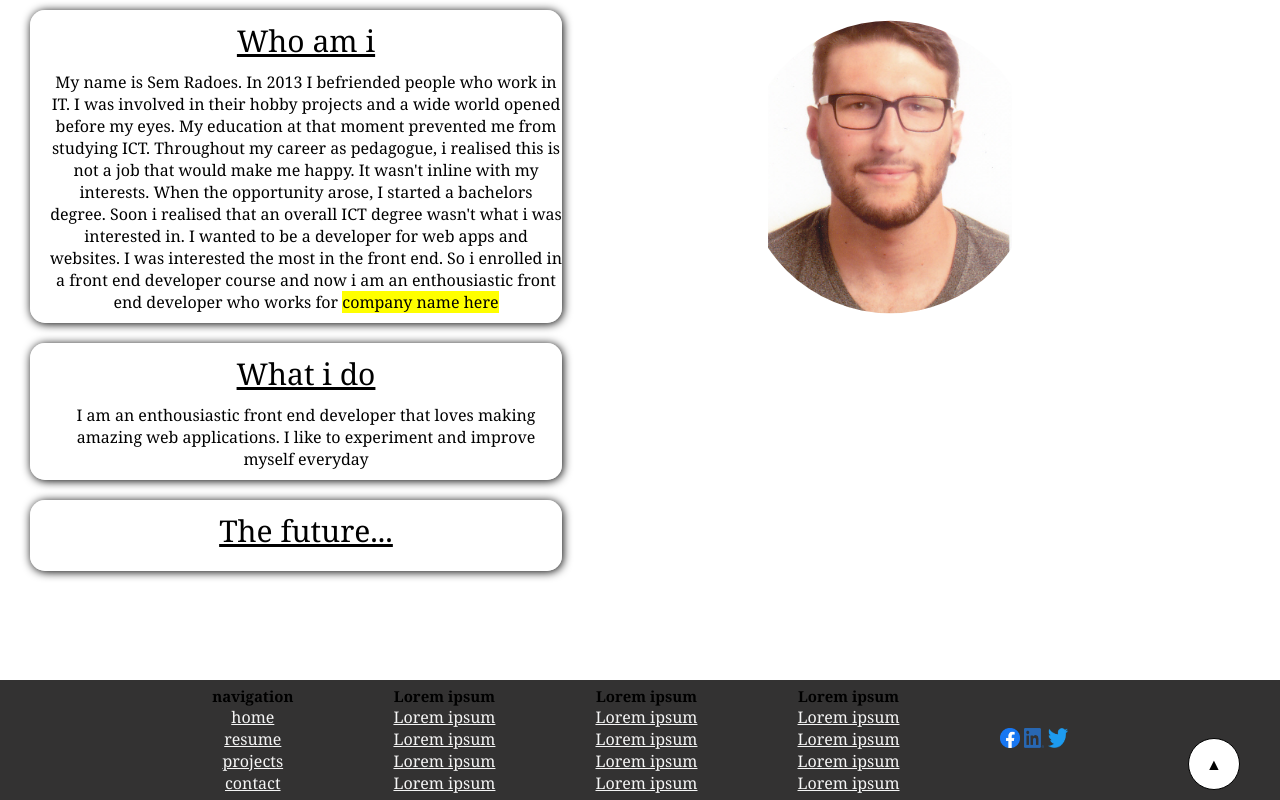
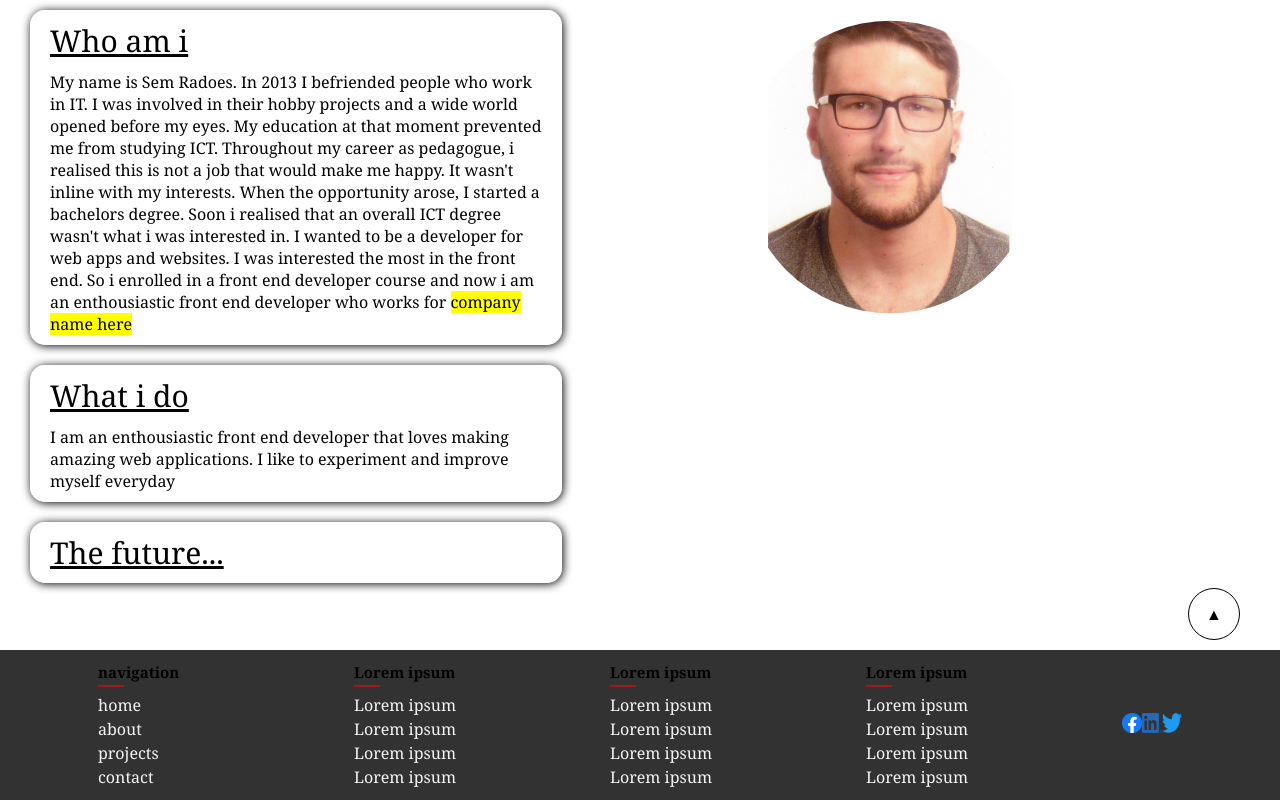
Before and after one commit to Aws3m/practicewebsite, a plain HTML site: page about/about.html in a window 1280 px wide. Drawn offline with Linux system fonts and the light colour scheme.

Commit message:
changes 10/1/22: - changed resume to about - changed height of footer - finished home page

```diff
--- /dev/null
+++ b/about/about.css
@@ -0,0 +1,50 @@
+
+
+#container{
+	display: flex;
+	flex-direction: row;
+	gap: 20%;
+}
+
+#mainContent {
+	display: flex;
+	flex-direction: column;
+	justify-content: center;
+	height: auto;
+	width: 40%;
+}
+
+figure{
+	width: auto;
+	height: auto;
+}
+
+#pasfoto{
+	clip-path: circle(50% at 50% 50%);
+}
+
+.glassy {
+	background: rgba(255, 255, 255, 0.7);
+	margin-left: 30px;
+	width: 100%;
+	margin-top: 10px;
+	margin-bottom: 10px;
+	backdrop-filter: blur(10px);
+	border-radius: 15px;
+	box-shadow: 1px 1px 10px;
+	padding-right: 20px;
+}
+
+.hoofd-glassy {
+	margin-left: 20px;
+	margin-top: 10px;
+	color: rgb(0, 0, 0);
+	font-size: 30px;
+	text-decoration: underline;
+}
+
+.text-glassy {
+	margin-left: 20px;
+	margin-top: 10px;
+	margin-bottom: 10px;
+}
--- a/resume/resume.html
+++ b/about/about.html
@@ -3,7 +3,8 @@
 <head>
     <meta charset="UTF-8">
     <title>Resume</title>
-    <link rel="stylesheet" type="text/css" href="./resume.css">
+    <link rel="stylesheet" type="text/css" href="../algemene css/algemene css.css">
+    <link rel="stylesheet" type="text/css" href="./about.css">
     <meta name="viewport" content="width=device-width, initial-scale=1.0">
 </head>
 <body>
@@ -43,40 +44,42 @@
     </div>
     <footer>
         <div class="container">
-            <div id="footer-column">
+            <div class="footer-column">
                 <h1 class="footerhead">navigation</h1>
-                <p><a href="../main page/frontpage.html">home</a></p>
-                <p><a href="../resume/resume.html">resume</a></p>
-                <p><a href="../projects/projects.html">projects</a></p>
-                <p><a href="../contact/contact.html">contact</a></p>
+                <a class="footerlinks" href="../main page/frontpage.html">home</a>
+                <a class="footerlinks" href="../about/about.html">about</a>
+                <a class="footerlinks" href="../projects/projects.html">projects</a>
+                <a class="footerlinks" href="../contact/contact.html">contact</a>
             </div>
-            <div id="footer-column">
+            <div class="footer-column">
                 <h1 class="footerhead">Lorem ipsum</h1>
-                <p><a href="#">Lorem ipsum</a></p>
-                <p><a href="#">Lorem ipsum</a></p>
-                <p><a href="#">Lorem ipsum</a></p>
-                <p><a href="#">Lorem ipsum</a></p>
+                <a class="footerlinks" href="#">Lorem ipsum</a>
+                <a class="footerlinks" href="#">Lorem ipsum</a>
+                <a class="footerlinks" href="#">Lorem ipsum</a>
+                <a class="footerlinks" href="#">Lorem ipsum</a>
             </div>
-            <div id="footer-column">
+            <div class="footer-column">
                 <h1 class="footerhead">Lorem ipsum</h1>
-                <p><a href="#">Lorem ipsum</a></p>
-                <p><a href="#">Lorem ipsum</a></p>
-                <p><a href="#">Lorem ipsum</a></p>
-                <p><a href="#">Lorem ipsum</a></p>
+                <a class="footerlinks" href="#">Lorem ipsum</a>
+                <a class="footerlinks" href="#">Lorem ipsum</a>
+                <a class="footerlinks" href="#">Lorem ipsum</a>
+                <a class="footerlinks" href="#">Lorem ipsum</a>
             </div>
-            <div id="footer-column">
+            <div class="footer-column">
                 <h1 class="footerhead">Lorem ipsum</h1>
-                <p><a href="#">Lorem ipsum</a></p>
-                <p><a href="#">Lorem ipsum</a></p>
-                <p><a href="#">Lorem ipsum</a></p>
-                <p><a href="#">Lorem ipsum</a></p>
+                <a class="footerlinks" href="#">Lorem ipsum</a>
+                <a class="footerlinks" href="#">Lorem ipsum</a>
+                <a class="footerlinks" href="#">Lorem ipsum</a>
+                <a class="footerlinks" href="#">Lorem ipsum</a>
             </div>
-            <div id="social-media">
+            <div class="social-media">
+                <Div id="copyright"></Div></Div>
                 <a class= "socials" href="https://www.facebook.com/sem.radoes"><img src="../pictures/f_logo_RGB-Blue_1024.png" alt="facebook" height="20" width="20"></a>
                 <a class= "socials" href="https://www.linkedin.com/in/sem-radoes-873435196/"><img src="../pictures/LI-In-Bug.png" alt="linkedIn" height="20" width="20"></a>
                 <a class= "socials" href="#"><img src="../pictures/2021 Twitter logo - blue.png" alt="twitter" height="20" width="20"></a>
             </div>
         </div>
     </footer>
+    <script src="../scripts/getCurrentYearForCopyright.ts"></script>
 </body>
 </html>
--- /dev/null
+++ b/algemene css/algemene css.css
@@ -0,0 +1,87 @@
+* {
+	margin: 0;
+	font-family: Cambria, Cochin, Georgia, Times, "Times New Roman", serif;
+}
+
+html {
+	height: 100%;
+	scroll-behavior: smooth;
+}
+
+body {
+	display: flex;
+	flex-direction: column;
+	min-height: 100%;
+}
+
+footer{
+	background-color: rgba(29, 28, 28, 0.9);
+	width: 100%;
+	height: 150px;
+	margin-top: auto;
+}
+
+.container{
+	display: flex;
+	justify-content: center;
+	align-items: center;
+	height: 150px;
+}
+
+.footer-column{
+    display:flex;
+    flex-direction: column;
+    width: 20%;
+	gap: 2px;
+}
+
+.footerhead{
+	font-size: 15px;
+	position: relative;
+	margin-bottom: 10px;
+}
+
+.footerhead::after{
+	content:'';
+	width: 10%;
+	height: 2px;
+	background: rgb(161, 27, 27);
+	position: absolute;
+	left: 0;
+	bottom: -5px;
+
+}
+
+.footerlinks{
+	color: whitesmoke;
+    text-decoration: none;
+    width:auto;
+    transition: 0.2s linear;
+}
+
+.footerlinks:hover{
+	color: rgb(0, 0, 0);
+    padding-left: 10px;
+}
+
+#gotop {
+	position: fixed;
+	bottom: 160px;
+	right: 40px;
+	width: 50px;
+	height: 50px;
+	text-decoration: none;
+	border: 1px solid black;
+	text-align: center;
+	line-height: 50px;
+	border-radius: 50%;
+	color: black;
+	background: white;
+}
+
+#gotop:hover {
+	transition: ease-in 0.2s;
+	color: white;
+	background: black;
+	border: 1px solid white;
+}
--- a/contact/contact.css
+++ b/contact/contact.css
@@ -1,90 +1,6 @@
-* {
-	margin: 0;
-	font-family: Cambria, Cochin, Georgia, Times, "Times New Roman", serif;
-}
-
-html {
-	height: 100%;
-	scroll-behavior: smooth;
-}
-
-body {
-	display: flex;
-	flex-direction: column;
-	min-height: 100%;
-}
-
-#gotop {
-	position: fixed;
-	bottom: 10px;
-	right: 40px;
-	width: 50px;
-	height: 50px;
-	text-decoration: none;
-	border: 1px solid black;
-	text-align: center;
-	line-height: 50px;
-	border-radius: 50%;
-	color: black;
-	background: white;
-
-}
-
-#gotop:hover {
-	transition: ease-in 0.2s;
-	color: white;
-	background: black;
-	border: 1px solid white;
-}
 
 #container{
 	display: flex;
 	flex-direction: row;
 	gap: 20%;
 }
-
-footer{
-	background-color: rgba(29, 28, 28, 0.9);
-	width: 100%;
-	height: 120px;
-	margin-top: auto;
-}
-
-.container{
-	display: flex;
-	justify-content: center;
-	align-items: center;
-	column-gap: 100px;
-	height: 120px;
-}
-
-.footer-column{
-	height: 120px;
-}
-
-.footerhead{
-	font-size: 15px;
-	width: 100%;
-	text-align: center;
-}
-
-p{
-	list-style: none;
-	width: 100%;
-	align-content: center;
-	text-align: center;
-}
-a{
-	color: whitesmoke;
-}
-
-a:hover{
-	color: rgb(0, 0, 0);
-}
-
-#social-media ul{
-	display: flex;
-	flex-direction: row;
-	justify-content: center;
-	align-items: center;
-}
--- a/projects/projects.css
+++ b/projects/projects.css
@@ -1,90 +1,7 @@
-* {
-	margin: 0;
-	font-family: Cambria, Cochin, Georgia, Times, "Times New Roman", serif;
-}
 
-html {
-	height: 100%;
-	scroll-behavior: smooth;
-}
-
-body {
-	display: flex;
-	flex-direction: column;
-	min-height: 100%;
-}
-
-#gotop {
-	position: fixed;
-	bottom: 10px;
-	right: 40px;
-	width: 50px;
-	height: 50px;
-	text-decoration: none;
-	border: 1px solid black;
-	text-align: center;
-	line-height: 50px;
-	border-radius: 50%;
-	color: black;
-	background: white;
-
-}
-
-#gotop:hover {
-	transition: ease-in 0.2s;
-	color: white;
-	background: black;
-	border: 1px solid white;
-}
 
 #container{
 	display: flex;
 	flex-direction: row;
 	gap: 20%;
 }
-
-footer{
-	background-color: rgba(29, 28, 28, 0.9);
-	width: 100%;
-	height: 120px;
-	margin-top: auto;
-}
-
-.container{
-	display: flex;
-	justify-content: center;
-	align-items: center;
-	column-gap: 100px;
-	height: 120px;
-}
-
-.footer-column{
-	height: 120px;
-}
-
-.footerhead{
-	font-size: 15px;
-	width: 100%;
-	text-align: center;
-}
-
-p{
-	list-style: none;
-	width: 100%;
-	align-content: center;
-	text-align: center;
-}
-a{
-	color: whitesmoke;
-}
-
-a:hover{
-	color: rgb(0, 0, 0);
-}
-
-#social-media ul{
-	display: flex;
-	flex-direction: row;
-	justify-content: center;
-	align-items: center;
-}
--- a/resume/resume.css
+++ /dev/null
@@ -1,133 +0,0 @@
-* {
-	margin: 0;
-	font-family: Cambria, Cochin, Georgia, Times, "Times New Roman", serif;
-}
-
-html {
-	height: 100%;
-	scroll-behavior: smooth;
-}
-
-body {
-	display: flex;
-	flex-direction: column;
-	min-height: 100%;
-}
-
-#gotop {
-	position: fixed;
-	bottom: 10px;
-	right: 40px;
-	width: 50px;
-	height: 50px;
-	text-decoration: none;
-	border: 1px solid black;
-	text-align: center;
-	line-height: 50px;
-	border-radius: 50%;
-	color: black;
-	background: white;
-
-}
-
-#gotop:hover {
-	transition: ease-in 0.2s;
-	color: white;
-	background: black;
-	border: 1px solid white;
-}
-
-#container{
-	display: flex;
-	flex-direction: row;
-	gap: 20%;
-}
-
-#mainContent {
-	display: flex;
-	flex-direction: column;
-	justify-content: center;
-	height: auto;
-	width: 40%;
-}
-
-figure{
-	width: auto;
-	height: auto;
-}
-
-#pasfoto{
-	clip-path: circle(50% at 50% 50%);
-}
-
-.glassy {
-	background: rgba(255, 255, 255, 0.7);
-	margin-left: 30px;
-	width: 100%;
-	margin-top: 10px;
-	margin-bottom: 10px;
-	backdrop-filter: blur(10px);
-	border-radius: 15px;
-	box-shadow: 1px 1px 10px;
-	padding-right: 20px;
-}
-
-.hoofd-glassy {
-	margin-left: 20px;
-	margin-top: 10px;
-	color: rgb(0, 0, 0);
-	font-size: 30px;
-	text-decoration: underline;
-}
-
-.text-glassy {
-	margin-left: 20px;
-	margin-top: 10px;
-	margin-bottom: 10px;
-}
-
-footer{
-	background-color: rgba(29, 28, 28, 0.9);
-	width: 100%;
-	height: 120px;
-	margin-top: auto;
-}
-
-.container{
-	display: flex;
-	justify-content: center;
-	align-items: center;
-	column-gap: 100px;
-	height: 120px;
-}
-
-.footer-column{
-	height: 120px;
-}
-
-.footerhead{
-	font-size: 15px;
-	width: 100%;
-	text-align: center;
-}
-
-p{
-	list-style: none;
-	width: 100%;
-	align-content: center;
-	text-align: center;
-}
-a{
-	color: whitesmoke;
-}
-
-a:hover{
-	color: rgb(0, 0, 0);
-}
-
-#social-media ul{
-	display: flex;
-	flex-direction: row;
-	justify-content: center;
-	align-items: center;
-}
```
Also changed, not shown: contact/contact.html (+26 -21 lines), main page/frontpage.css (+11 -7 lines), projects/projects.html (+27 -22 lines).
